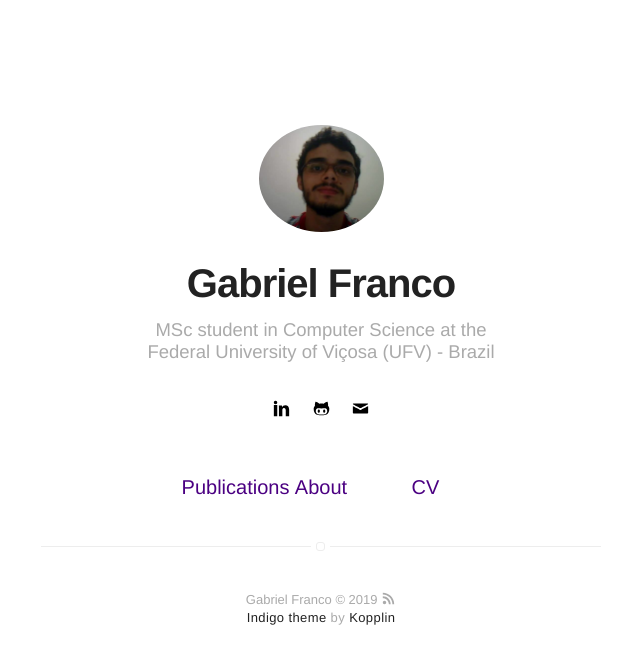
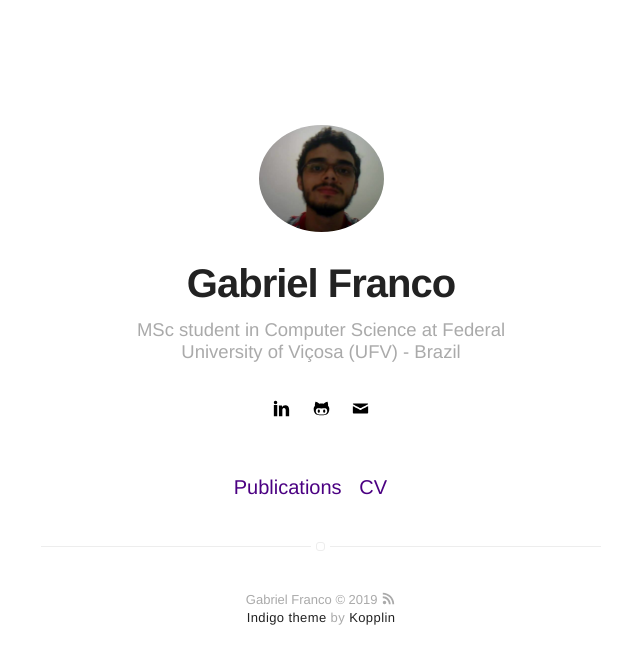
Before and after one commit to gaabrielfranco/gaabrielfranco.github.io, a Jekyll site: the page built from index.html, in a window 1280 px wide. Shown: the top 664 px of the page, without its empty margins (319-959 px from the left). Built offline with Jekyll 4.4.1, drawn with Linux system fonts in a browser that asks for light colours.

Commit message:
Update _config.yml

```diff
--- a/_config.yml
+++ b/_config.yml
@@ -1,6 +1,6 @@
 # main text of home
 name: Gabriel Franco
-bio: MSc student in Computer Science at the Federal University of Viçosa (UFV) - Brazil
+bio: MSc student in Computer Science at Federal University of Viçosa (UFV) - Brazil
 
 # twitter summary info
 description: Gabriel Franco's Personal Page
@@ -13,9 +13,9 @@
 # If you want to include your resume, set to true
 # and specify source (external or local).
 resume: true
-resume-external: true
-resume-url: http://lattes.cnpq.br/2920034496732915
-
+resume-external: false
+resume-url: assets/images/resume.pdf
+#http://lattes.cnpq.br/2920034496732915
 url: https://gaabrielfranco.github.io/
 # your url: http://USERNAME.github.io
 
@@ -74,7 +74,7 @@
 projects: true
 
 # if you don't need "about" or "blog", comment them out below
-about: true
+# about: true
 # blog: true
 
 # do you want to show the "read time" of the posts?
```
